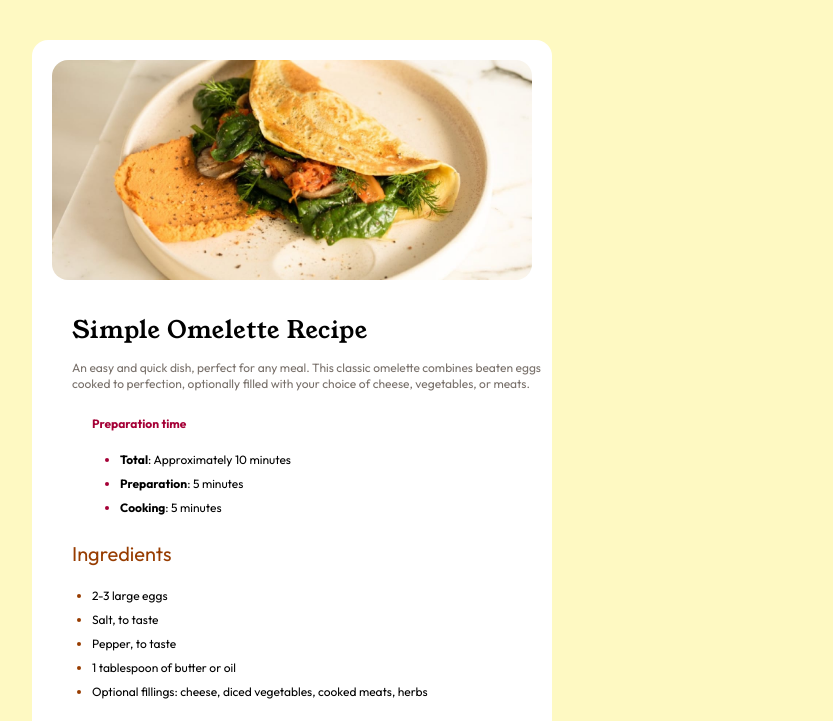
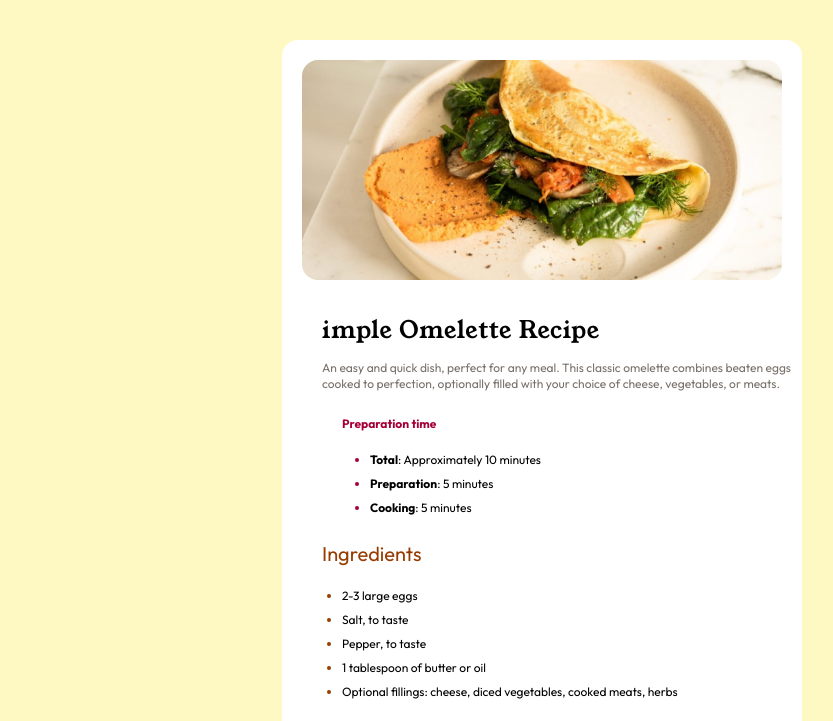
Before and after one commit to scottpeat/recipe-page-tailwind, a plain HTML site: page index.html in a window 1280 px wide. Shown: the top 721 px of the page, without its empty margins (348-1181 px from the left). Drawn offline with nearby package versions, Linux system fonts and the light colour scheme.

Commit message:
Focusing on Mobile Design and learning how to do mobile desigin correctly in Tailwind

```diff
--- a/index.html
+++ b/index.html
@@ -30,9 +30,9 @@
   <body class="bg-yellow-100 font-outfit text-xs font-normal">
     <main>
       <!-- Main Container -->
-      <div class="container flex flex-col w-full h-full mx-auto p-10">
+      <div class="container flex flex-col w-full h-full mx-auto p-10 md:flex-row md:w-25">
         <!-- Recipe Container -->
-        <div class="bg-white rounded-2xl w-130 h-fit mx-auto">
+        <div class="bg-white rounded-2xl w-130 h-fit mx-auto md:flex-row">
           <!-- Image Container -->
           <div class="w-130 mx-auto p-5">
             <img
@@ -46,7 +46,7 @@
             <h1
               class="text-2xl font-YoungSerif tracking-wide leading-15"
             >
-              Simple Omelette Recipe
+              imple Omelette Recipe
             </h1>
             <p class="text-xs text-stone-500">
               An easy and quick dish, perfect for any meal. This classic
```
